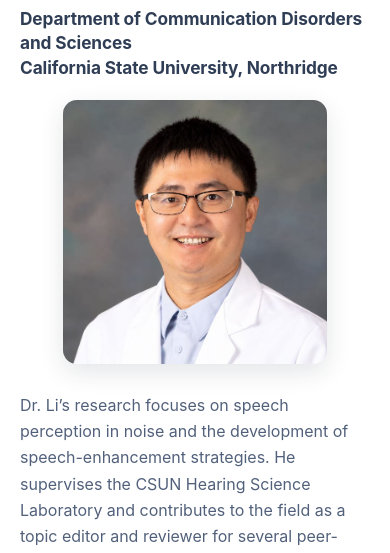
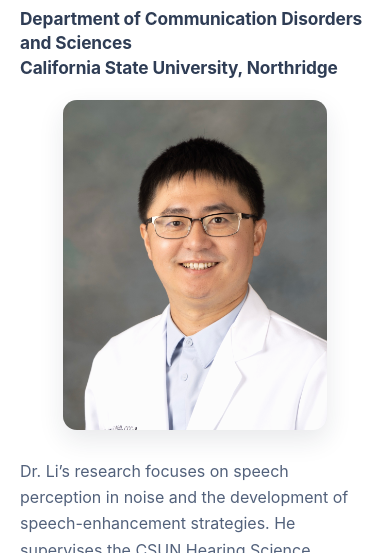
Before and after one commit to MingshuangLi/mingshuangli.github.io, a plain HTML site: page index.html in a window 390 px wide. Shown: the part 291-844 px from the top of the page. Drawn offline with Linux system fonts and the light colour scheme.

Commit message:
Restore original desktop and mobile portraits; keep new search thumbnail

```diff
--- a/assets/upgrade.css
+++ b/assets/upgrade.css
@@ -869,25 +869,9 @@ button:focus-visible { outline: 3px solid rgba(139, 30, 63, 0.35); outline-offse
   }
 }
 
-/* Use the same uncropped square portrait on desktop and mobile. */
-.page-editorial .hero-portrait-frame {
-  overflow: hidden;
-  border-radius: 14px;
-  background: #e9ecee;
-  box-shadow: 0 8px 24px rgba(31, 41, 55, 0.12);
+/* Keep the transparent portrait decorative; the semantic image has an opaque background for search previews. */
+@media (min-width: 761px) {
+  .page-editorial .hero-portrait {
+    content: url("mingshuang-li-cutout.webp");
+  }
 }
-.page-editorial .hero-portrait-frame::before {
-  display: none;
-}
-.page-editorial .hero-portrait {
-  content: normal;
-  width: 100%;
-  height: auto;
-  max-height: none;
-  aspect-ratio: 1 / 1;
-  object-fit: contain;
-  object-position: center;
-  filter: none;
-  -webkit-mask-image: none;
-  mask-image: none;
-}
--- a/index.html
+++ b/index.html
@@ -1295,7 +1295,7 @@ footer .office-address {
     }
   }
 </style>
-<link href="assets/upgrade.css?v=20261118-unified-portrait" rel="stylesheet"/>
+<link href="assets/upgrade.css?v=20261118-restored-layout" rel="stylesheet"/>
 <meta property="og:locale" content="en_US">
 <script type="application/ld+json">
 {
@@ -1539,7 +1539,7 @@ footer .office-address {
 <p class="hero-affiliation">Department of Communication Disorders and Sciences<br/>California State University, Northridge</p>
 <p class="lead">Dr. Li’s research focuses on speech perception in noise and the development of speech-enhancement strategies. He supervises the CSUN Hearing Science Laboratory and contributes to the field as a topic editor and reviewer for several peer-reviewed journals. Drawing on his experience as an ASHA-certified and California-licensed audiologist, he integrates clinical perspectives into teaching, research mentorship, and student supervision in CSUN’s Au.D. program.</p>
 </div>
-<picture class="hero-portrait-frame"><img alt="Portrait of Mingshuang Li" class="hero-portrait" src="assets/mingshuang-li-search-portrait-20261118.jpg"/></picture>
+<picture class="hero-portrait-frame"><source media="(max-width: 760px)" srcset="assets/mingshuang-li-headshot.jpg"/><img alt="Portrait of Mingshuang Li" class="hero-portrait" src="assets/mingshuang-li-search-portrait-20261118.jpg"/></picture>
 </section>
 <aside aria-label="Professional profile" class="profile-ribbon section">
 <p class="profile-summary-label">Professional Profile</p>
```
Also changed, not shown: zh-cn.html (+2 -2 lines).
